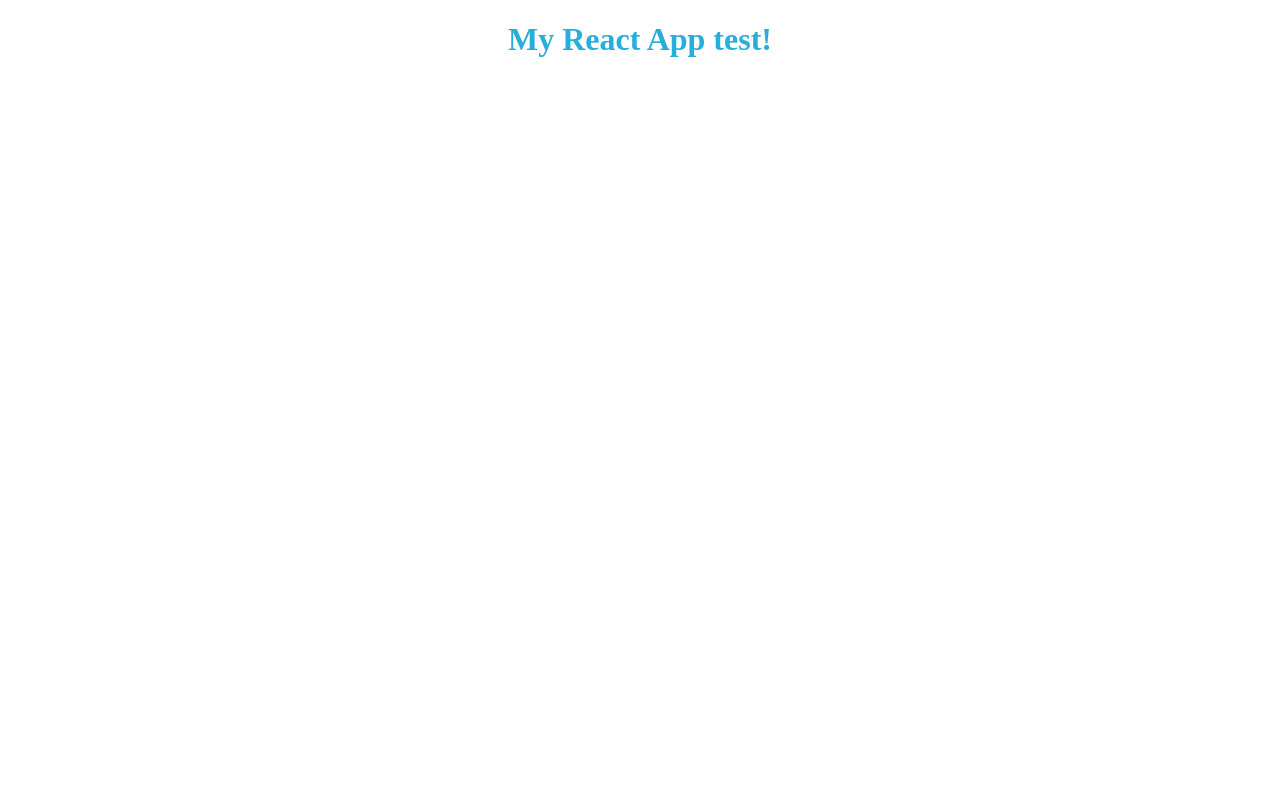
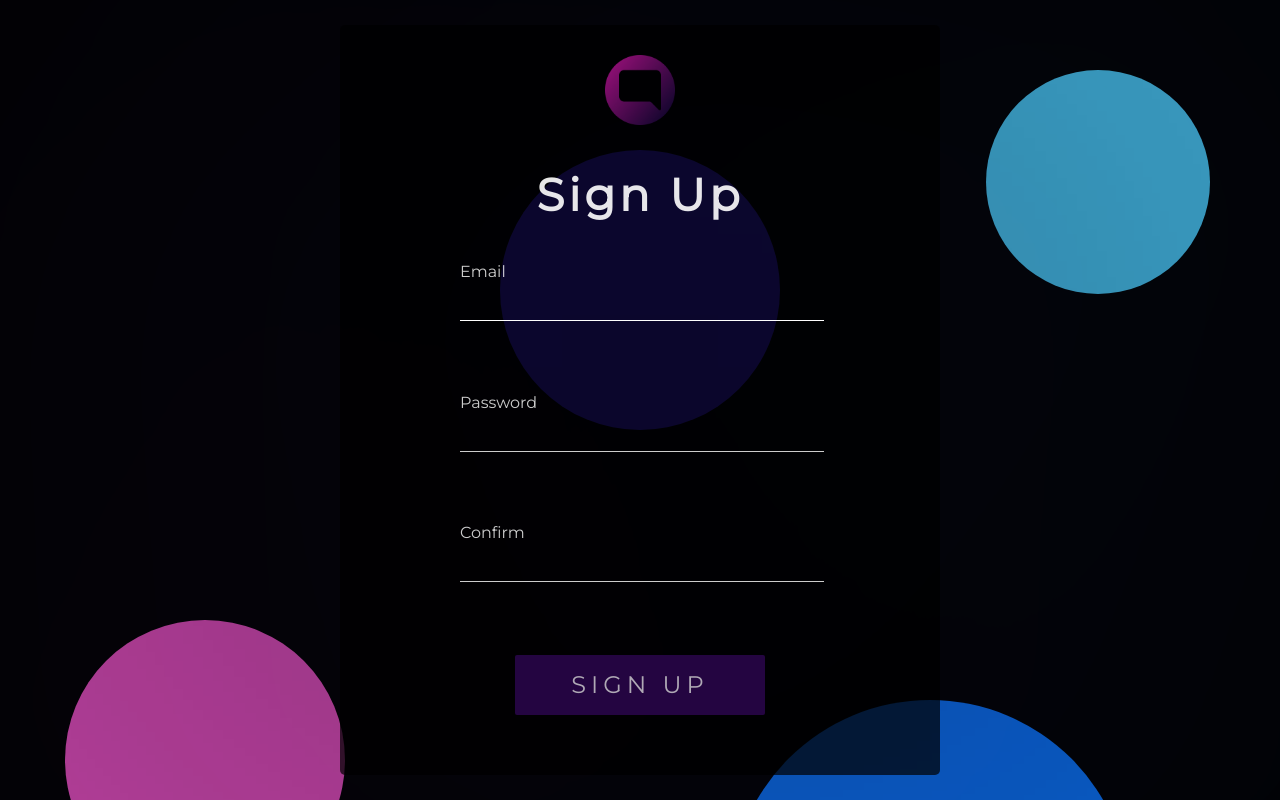
Before and after one commit to G-Prokhorov/messenger-front, a React app: page / in a window 1280 px wide. Built offline with nearby package versions, Linux system fonts and the light colour scheme.

Commit message:
sign up for laptop

```diff
--- a/package.json
+++ b/package.json
@@ -25,6 +25,7 @@
     "css-loader": "^5.2.6",
     "html-webpack-plugin": "^5.3.1",
     "style-loader": "^2.0.0",
+    "url-loader": "^4.1.1",
     "webpack": "^5.39.0",
     "webpack-cli": "^4.7.2",
     "webpack-dev-server": "^3.1.4"
--- a/src/components/App.js
+++ b/src/components/App.js
@@ -1,12 +1,19 @@
 import React from "react";
 
 import './globalstyle.css';
+import SignUp from "./signUp/signUp.js";
 
 function App() {
 
-    return <div>
-        <h1>My React App test!</h1>
-    </div>;
+    return <>
+        <SignUp />
+        <div className="back">
+            <div id="circle1" className="circle"/>
+            <div id="circle2" className="circle"/>
+            <div id="circle3" className="circle"/>
+            <div id="circle4" className="circle"/>
+        </div>
+    </>;
 }
 
 export default App;
--- a/src/components/globalstyle.css
+++ b/src/components/globalstyle.css
@@ -1,4 +1,94 @@
-h1 {
-    color: #27aedb;
-    text-align: center;
+/*reset style*/
+html, body, div, span, h1, h2, h3, h4, h5, h6, p,
+a, img, ol, ul, li, form, label,table, tbody, tfoot, thead, tr, th, td,
+article, footer, header, nav {
+    margin: 0;
+    padding: 0;
+    border: 0;
+    vertical-align: baseline;
 }
+
+footer, header, article, nav {
+    display: block;
+}
+
+body {
+    line-height: 1;
+}
+
+ol, ul {
+    list-style: none;
+}
+
+/*reset style*/
+
+html {
+    background: #000000;
+    min-width: 400px !important;
+    font-family: 'Montserrat', sans-serif;
+}
+
+/*background*/
+
+.back {
+    position: absolute;
+    width: 100%;
+    height: 100%;
+    overflow: hidden;
+    z-index: -1;
+    top: 0;
+    left: 0;
+    min-width: 400px;
+    min-height: 100vh;
+}
+
+.back::before {
+    content: '';
+    position: absolute;
+    width: 100%;
+    height: 100%;
+    background: rgba(0, 0, 0, 0.05);
+    backdrop-filter: blur(600px);
+    z-index: -1;
+}
+
+.circle {
+    border-radius: 50%;
+    position: absolute;
+    z-index: -3;
+}
+
+#circle1 {
+    width: 35vh;
+    height: 35vh;
+    background: #E24EBC;
+    left: 65px;
+    bottom: -100px;
+}
+
+#circle2 {
+    width: 35vh;
+    height: 35vh;
+    left: 500px;
+    top: 150px;
+    background: #331ED5;
+    z-index: -2;
+}
+
+#circle3 {
+    width: 28vh;
+    height: 28vh;
+    right: 70px;
+    top: 70px;
+    background: #49C9F6;
+}
+
+#circle4 {
+    width: 50vh;
+    height: 50vh;
+    bottom: -300px;
+    right: 150px;
+    background: #0A72F7;
+}
+
+/*background*/
--- /dev/null
+++ b/src/components/loginStyle.css
@@ -0,0 +1,105 @@
+/*signup and login*/
+
+.loginPage {
+    display: flex;
+    justify-content: center;
+    align-items: center;
+    min-height: 100vh;
+}
+
+.form {
+    min-width: 400px;
+    height: 750px;
+    width: 600px;
+    background: rgba(0, 0, 0, 0.7);
+    border-radius: 5px;
+    display: flex;
+    flex-direction: column;
+    align-items: center;
+    justify-content: space-between;
+    box-sizing: border-box;
+    padding: 30px 0 60px 0;
+}
+
+.logo {
+    opacity: 0.8;
+    transition: 0.5s opacity ease-in-out;
+}
+
+.logo:hover {
+    opacity: 1;
+}
+
+.form > h1 {
+    color: rgba(255, 255, 255, 0.9);
+    letter-spacing: 4px;
+    font-size: 45px;
+}
+
+.submit {
+    outline: none;
+    border: none;
+    width: 250px;
+    height: 60px;
+    border-radius: 2px;
+    font-size: 24px;
+    line-height: 29px;
+    letter-spacing: 5px;
+    font-family: 'Montserrat', sans-serif;
+    background: rgba(61, 9, 107, 0.6);
+    color: rgba(210, 210, 210, 0.8);
+    transition: 0.5s ease-in-out;
+}
+
+.submit:disabled {
+    background: rgba(61, 9, 107, 0.3);
+    color: rgba(210, 210, 210, 0.5);
+}
+
+.submit:hover {
+    background: rgba(61, 9, 107, 0.8);
+    color: rgba(210, 210, 210, 0.9);
+    letter-spacing: 8px;
+}
+
+.submit:active {
+    background: rgba(61, 9, 107, 0.9);
+    color: rgba(210, 210, 210, 1);
+    letter-spacing: 9px;
+}
+
+.inputBox {
+    width: 60%;
+}
+
+label {
+    color: rgba(255, 255, 255, 0.8);
+    display: block;
+    margin-bottom: 3px;
+}
+
+input {
+    outline: none;
+    border: none;
+    background: transparent;
+    border-bottom: rgba(255, 255, 255, 0.8) solid 1px;
+    width: 100%;
+    height: 35px;
+    color: #FFFFFF;
+    font-size: 18px;
+    font-family: 'Montserrat', sans-serif;
+    transition: 0.2s border-color ease-in-out;
+}
+
+input:focus {
+    border-color: #FFFFFF;
+}
+
+.err {
+    color: rgba(255, 0, 0, 0.7);
+    text-align: center;
+    margin-top: 10px;
+    opacity: 0;
+}
+
+/*signup and login*/
--- /dev/null
+++ b/src/components/signUp/signUp.js
@@ -0,0 +1,31 @@
+import React from "react";
+
+import "../loginStyle.css";
+import "./style.css";
+
+import logo from "../img/logo.png";
+
+export default function SignUp() {
+    return <main className="loginPage">
+        <div className="form">
+            <img width="70" height="70" className="logo" src={logo} alt="logo"/>
+            <h1>Sign Up</h1>
+            <div className="inputBox">
+                <label form="email">Email</label>
+                <input id="email" autoFocus="on" autoComplete="off" type="text" />
+                <p className="err">some error</p>
+            </div>
+            <div className="inputBox">
+                <label form="password">Password</label>
+                <input id="password" type="password" />
+                <p className="err">some error</p>
+            </div>
+            <div className="inputBox">
+                <label form="confirm">Confirm</label>
+                <input id="confirm" type="password" />
+                <p className="err">some error</p>
+            </div>
+            <button className="submit">SIGN UP</button>
+        </div>
+    </main>
+}
--- a/src/index.html
+++ b/src/index.html
@@ -5,6 +5,8 @@
     <meta charset="UTF-8">
     <meta name="viewport" content="width=device-width, initial-scale=1.0">
     <meta http-equiv="X-UA-Compatible" content="ie=edge">
+    <link rel="preconnect" href="https://fonts.gstatic.com">
+    <link href="https://fonts.googleapis.com/css2?family=Montserrat&display=swap" rel="stylesheet">
     <title>Messenger</title>
 </head>
 
--- a/webpack.config.js
+++ b/webpack.config.js
@@ -19,7 +19,13 @@ module.exports = {
             {
                 test: /\.css$/,
                 use: ["style-loader", "css-loader"]
-            }
+            },
+            {
+                test: /\.(jpg|png)$/,
+                use: {
+                    loader: 'url-loader',
+                },
+            },
         ]
     },
     plugins: [
```
Also changed, not shown: src/components/img/logo.png (added), src/components/signUp/style.css (added), 1 other file.
